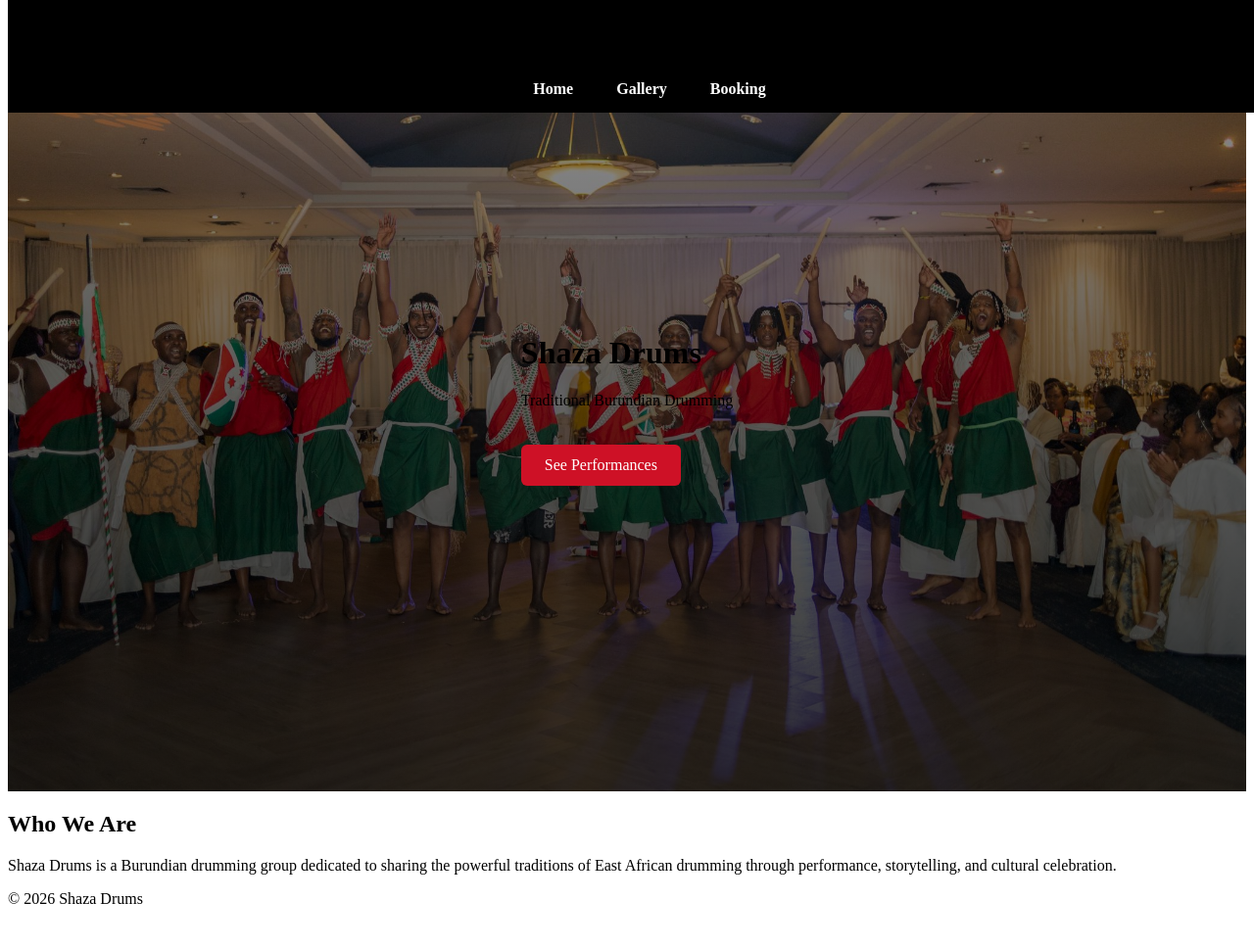
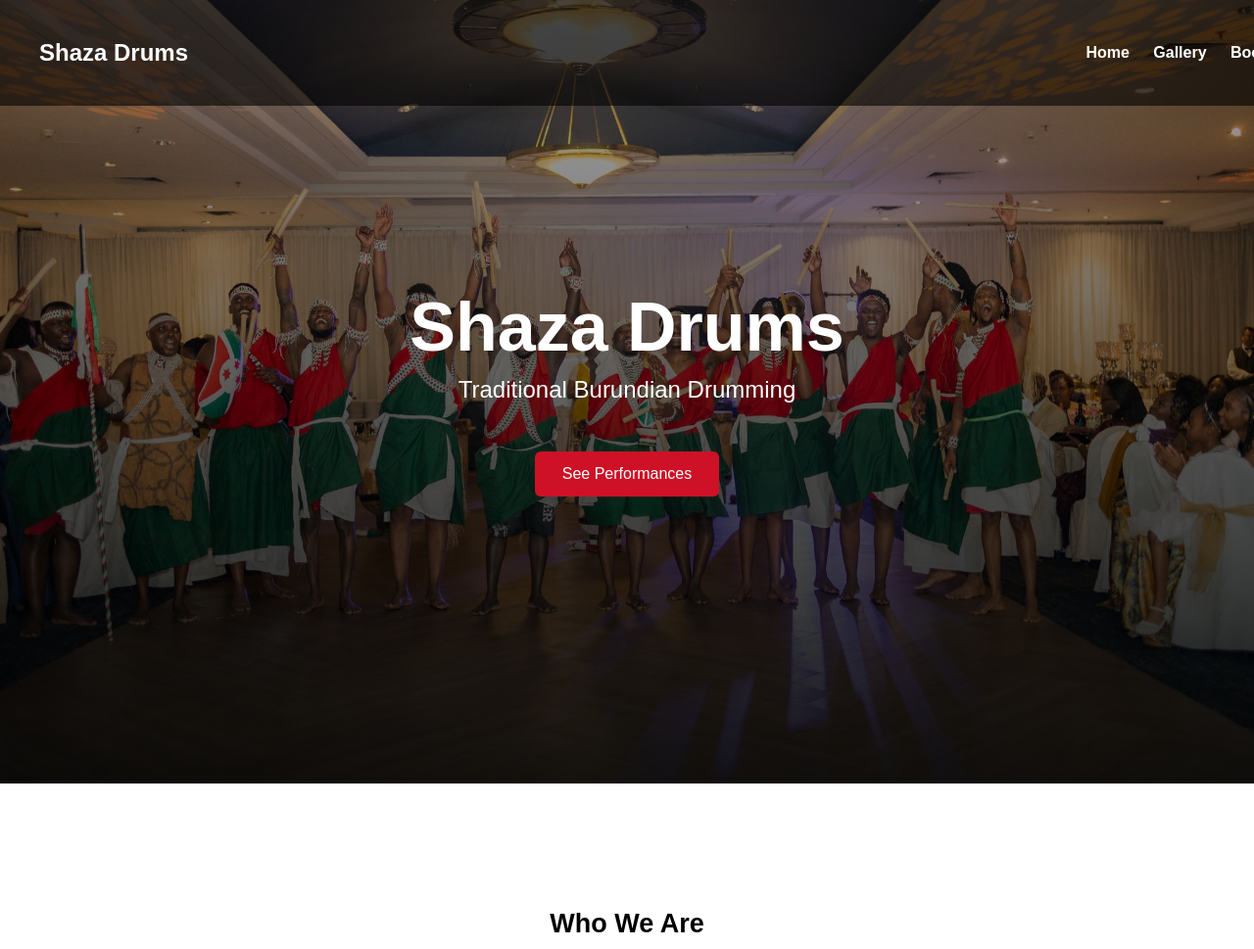
Before and after one commit to DanellaLyse/Shazdrums, a plain HTML site: page index.html in a window 1280 px wide. Shown: the top 969 px of the page at 98% size. Before the commit the page ends 943 px from the top, so only its background shows below. Drawn offline with Linux system fonts and the light colour scheme.

Commit message:
Update style.css

```diff
--- a/style.css
+++ b/style.css
@@ -1,60 +1,87 @@
-.hero {
-    height: 100vh;
-    background:
-        linear-gradient(to bottom, rgba(0,0,0,0.4), rgba(0,0,0,0.8)),
-        url("images/shaza25.jpeg");
-    background-size: cover;
-    background-position: center;
-    display: flex;
-    align-items: center;
-    justify-content: center;
+body{
+margin:0;
+font-family:Arial, Helvetica, sans-serif;
 }
 
-.hero-overlay {
-    text-align: center;
-    color: white;
+/* NAVBAR */
+
+.navbar{
+position:fixed;
+top:0;
+width:100%;
+display:flex;
+justify-content:space-between;
+align-items:center;
+padding:20px 40px;
+background:rgba(0,0,0,0.6);
+color:white;
+z-index:100;
 }
 
-.button {
-    display: inline-block;
-    margin-top: 20px;
-    padding: 12px 24px;
-    background: #ce1126;
-    color: white;
-    text-decoration: none;
-    border-radius: 6px;
-    transition: 0.3s;
+.navbar a{
+color:white;
+margin-left:20px;
+text-decoration:none;
+font-weight:bold;
 }
 
-.button:hover {
-    background: #1f8f3a;
-}
-.navbar {
-    position: fixed;
-    top: 0;
-    width: 100%;
-    background: black;
-    padding: 15px;
-    text-align: center;
+/* HERO */
+
+.hero{
+height:100vh;
+background:
+linear-gradient(to bottom, rgba(0,0,0,0.3), rgba(0,0,0,0.9)),
+url("images/shaza25.jpeg");
+background-size:cover;
+background-position:center;
+display:flex;
+align-items:center;
+justify-content:center;
+text-align:center;
+color:white;
 }
 
-.navbar a {
-    color: white;
-    margin: 0 20px;
-    text-decoration: none;
-    font-weight: bold;
-}
-.booking-form {
-    max-width: 500px;
-    margin: 80px auto;
-    display: flex;
-    flex-direction: column;
-    gap: 15px;
+.hero-text h1{
+font-size:70px;
+margin:0;
 }
 
-.booking-form input,
-.booking-form textarea {
-    padding: 12px;
-    border-radius: 6px;
-    border: 1px solid #ccc;
+.hero-text p{
+font-size:24px;
+margin-top:10px;
 }
+
+/* BUTTON */
+
+.button{
+display:inline-block;
+margin-top:25px;
+padding:14px 28px;
+background:#ce1126;
+color:white;
+text-decoration:none;
+border-radius:6px;
+transition:0.3s;
+}
+
+.button:hover{
+background:#1f8f3a;
+}
+
+/* ABOUT */
+
+.about{
+padding:100px 20%;
+text-align:center;
+font-size:18px;
+line-height:1.6;
+}
+
+/* FOOTER */
+
+footer{
+background:black;
+color:white;
+text-align:center;
+padding:20px;
+}
```
